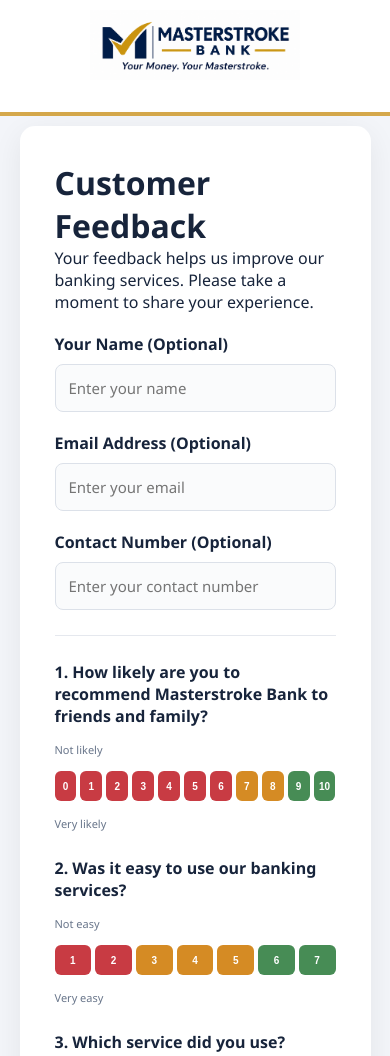
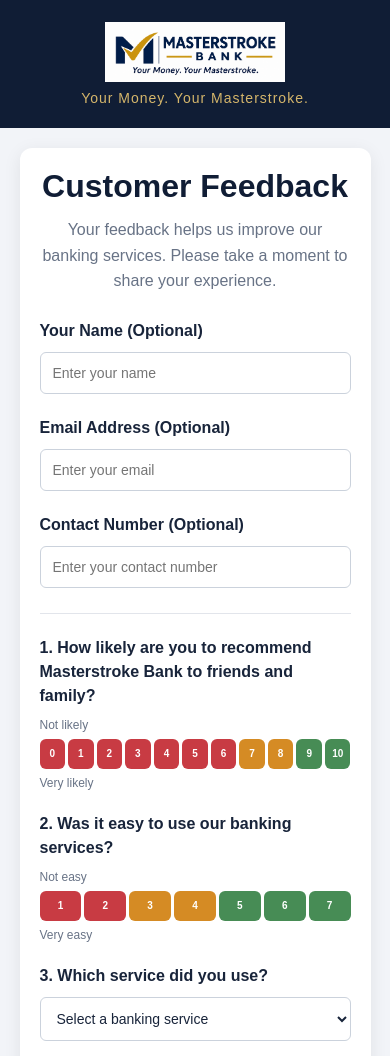
Before and after one commit to aspro74/masterstroke-bank, a plain HTML site: page index.html in a window 390 px wide. Shown: the top 1056 px of the page. Drawn offline with Linux system fonts and the light colour scheme.

Commit message:
Update style.css

```diff
--- a/style.css
+++ b/style.css
@@ -6,284 +6,246 @@
 }
 
 body {
-    font-family: 'Segoe UI', Arial, sans-serif;
-    background: #f3f5f9;
-    color: #17243b;
+    font-family: Arial, sans-serif;
+    background: #f2f4f8;
+    color: #18243a;
+    min-height: 100vh;
 }
 
-/* Header */
+/* HEADER */
 
-header {
+.header {
     background: #101d35;
     color: white;
     text-align: center;
-    padding: 30px 15px;
-    border-bottom: 4px solid #d5a84b;
+    padding: 22px 15px;
 }
 
-.logo {
-    font-size: 27px;
-    font-weight: bold;
-    letter-spacing: 2px;
+.bank-logo {
+    width: 220px;
+    max-width: 80%;
+    height: auto;
+    display: block;
+    margin: 0 auto 8px;
 }
 
-.tagline {
-    color: #d5a84b;
-    font-size: 12px;
-    letter-spacing: 3px;
-    margin-top: 8px;
+.header p {
+    color: #d5b66b;
+    font-size: 14px;
+    letter-spacing: 1px;
 }
 
-/* Welcome section */
+/* FEEDBACK CARD */
 
-.welcome {
-    text-align: center;
-    padding: 55px 20px 35px;
+.feedback-card {
+    background: white;
+    width: 90%;
+    max-width: 650px;
+    margin: 35px auto;
+    padding: 30px;
+    border-radius: 12px;
+    box-shadow: 0 4px 18px rgba(0, 0, 0, 0.08);
 }
 
-.welcome h1 {
-    font-size: 42px;
+.feedback-card h1 {
+    text-align: center;
     color: #101d35;
     margin-bottom: 12px;
 }
 
-.welcome p {
-    color: #68758a;
-    font-size: 16px;
+.intro {
+    text-align: center;
+    color: #687386;
+    line-height: 1.6;
+    margin-bottom: 25px;
 }
 
-/* Feedback card */
+/* FORM FIELDS */
 
-.feedback-card {
-    background: white;
-    width: 90%;
-    max-width: 600px;
-    margin: 10px auto 60px;
-    padding: 35px;
-    border-radius: 15px;
-    box-shadow: 0 8px 30px rgba(0,0,0,0.07);
+form label {
+    display: block;
+    font-weight: bold;
+    margin-top: 22px;
+    margin-bottom: 9px;
+    line-height: 1.5;
 }
 
-.feedback-card h2 {
-    font-size: 25px;
-    margin-bottom: 8px;
+form input,
+form select,
+form textarea {
+    display: block;
+    width: 100%;
+    padding: 12px;
+    border: 1px solid #cbd2dc;
+    border-radius: 6px;
+    font-size: 14px;
+    background: white;
+    color: #18243a;
 }
 
-.subtitle {
-    color: #8490a1;
-    margin-bottom: 28px;
+form input:focus,
+form select:focus,
+form textarea:focus {
+    outline: none;
+    border-color: #c49b43;
+    box-shadow: 0 0 0 2px rgba(196, 155, 67, 0.15);
 }
 
-/* Form */
-
-label {
-    display: block;
-    font-weight: 600;
-    margin: 20px 0 9px;
-}
-
-input, select, textarea {
-    width: 100%;
-    padding: 13px;
-    border: 1px solid #dce1e9;
-    border-radius: 8px;
-    font-size: 15px;
-    outline: none;
-    background: #fafbfc;
-    font-family: inherit;
-}
-
-input:focus, select:focus, textarea:focus {
-    border-color: #d5a84b;
-}
-
-textarea {
+form textarea {
     resize: vertical;
 }
 
-/* Star rating */
-
-.stars {
-    display: flex;
-    gap: 10px;
-    font-size: 36px;
-    cursor: pointer;
+hr {
+    border: none;
+    border-top: 1px solid #e2e5eb;
+    margin-top: 25px;
 }
 
-.stars span {
-    color: #d9dce2;
-    transition: 0.2s;
+/* RATING LAYOUT */
+
+.number-rating {
+    display: flex;
+    flex-direction: column;
+    gap: 7px;
+    margin-top: 10px;
 }
 
-.stars span.active {
-    color: #d5a84b;
-}
-
-/* Submit button */
-
-button {
-    width: 100%;
-    padding: 15px;
-    margin-top: 25px;
-    background: #101d35;
-    color: white;
-    border: none;
-    border-radius: 8px;
-    font-size: 16px;
-    font-weight: bold;
-    cursor: pointer;
-    transition: 0.3s;
-}
-
-button:hover {
-    background: #d5a84b;
-    color: #101d35;
-}
-
-button:disabled {
-    opacity: 0.6;
-    cursor: not-allowed;
-}
-
-#status {
-    text-align: center;
-    margin-top: 15px;
-    font-weight: 600;
-}
-
-/* Footer */
-
-footer {
-    background: #101d35;
-    color: #c5cbd5;
-    text-align: center;
-    padding: 25px;
-    font-size: 13px;
-}
-
-footer p {
-    color: #d5a84b;
-    margin-top: 7px;
-}
-
-/* Mobile responsive */
-
-@media (max-width: 600px) {
-    .logo {
-        font-size: 21px;
-    }
-
-    .welcome h1 {
-        font-size: 32px;
-    }
-    /* MASTERSTROKE BANK LOGO */
-
-header {
-    background: #ffffff;
-    padding: 20px;
-    text-align: center;
-    border-bottom: 4px solid #d5a84b;
-}
-
-.bank-logo {
-    display: block;
-    width: 250px;
-    max-width: 80%;
-    height: auto;
-    margin: auto;
-}
-
-@media (max-width: 600px) {
-    header {
-        padding: 10px;
-    }
-
-    .bank-logo {
-        width: 210px;
-        max-width: 85%;
-    }
-}
-/* FEEDBACK FORM CATEGORIES */
-
-.feedback-card hr {
-    border: 0;
-    border-top: 1px solid #e5e8ee;
-    margin: 25px 0;
-}
-
-/* COMPACT RATING BUTTONS */
-
-.number-rating {
-    margin-top: 10px;
-    margin-bottom: 22px;
-}
-
-.number-rating .rating-label {
-    display: inline-block;
-    font-size: 11px;
-    color: #68758a;
-    margin: 4px 0;
+.rating-label {
+    font-size: 12px;
+    color: #687386;
 }
 
 .number-buttons {
     display: grid;
     grid-template-columns: repeat(11, minmax(0, 1fr));
-    gap: 7px;
-    margin: 10px 0;
+    gap: 6px;
+    width: 100%;
 }
+
+/* RATING BUTTONS */
 
 .number-buttons button {
     width: 100%;
+    height: 34px;
     min-width: 0;
-    height: 34px;
     padding: 0;
     margin: 0;
-    font-size: 12px;
-    font-weight: 600;
     border: 2px solid transparent;
     border-radius: 6px;
     color: white;
+    font-size: 12px;
+    font-weight: bold;
     cursor: pointer;
     transition: 0.2s ease;
 }
 
-/* RED */
-.number-buttons button {
+/* RED BUTTONS */
+
+#recommendOptions .number-buttons button:nth-child(-n+7),
+#easeOptions .number-buttons button:nth-child(-n+2) {
     background: #c83b43;
 }
 
-/* ORANGE */
-.number-buttons button.mid {
+/* ORANGE BUTTONS */
+
+#recommendOptions .number-buttons button:nth-child(n+8):nth-child(-n+9),
+#easeOptions .number-buttons button:nth-child(n+3):nth-child(-n+4) {
     background: #d58b24;
 }
 
-/* GREEN */
-.number-buttons button.high {
+/* GREEN BUTTONS */
+
+#recommendOptions .number-buttons button:nth-child(n+10),
+#easeOptions .number-buttons button:nth-child(n+5) {
     background: #478c55;
 }
 
+/* HOVER EFFECT */
+
+.number-buttons button:hover {
+    filter: brightness(0.88);
+    transform: translateY(-2px);
+}
+
 /* SELECTED BUTTON */
+
 .number-buttons button.selected {
     background: #101d35 !important;
-    color: #ffffff !important;
-    border: 2px solid #d5a84b !important;
-    outline: 2px solid #101d35;
-    outline-offset: 2px;
+    color: white !important;
+    border: 3px solid #d5a84b !important;
     transform: scale(1.08);
-    box-shadow: 0 3px 9px rgba(16, 29, 53, 0.25);
+    box-shadow: 0 3px 9px rgba(0, 0, 0, 0.25);
 }
+
+/* SECOND RATING HAS 7 BUTTONS */
 
 #easeOptions .number-buttons {
     grid-template-columns: repeat(7, minmax(0, 1fr));
 }
 
-@media (max-width: 400px) {
+/* SUBMIT BUTTON */
+
+#submitBtn {
+    display: block;
+    width: 100%;
+    padding: 13px;
+    margin-top: 28px;
+    background: #101d35;
+    color: white;
+    border: none;
+    border-radius: 6px;
+    font-size: 15px;
+    font-weight: bold;
+    cursor: pointer;
+    transition: 0.2s;
+}
+
+#submitBtn:hover {
+    background: #263b60;
+}
+
+#submitBtn:disabled {
+    opacity: 0.6;
+    cursor: not-allowed;
+}
+
+/* STATUS MESSAGE */
+
+#status {
+    text-align: center;
+    margin-top: 15px;
+    font-size: 14px;
+    font-weight: bold;
+}
+
+/* FOOTER */
+
+footer {
+    text-align: center;
+    padding: 20px;
+    color: #687386;
+    font-size: 12px;
+    line-height: 1.8;
+}
+
+/* MOBILE RESPONSIVENESS */
+
+@media (max-width: 480px) {
+    .feedback-card {
+        padding: 20px;
+        margin: 20px auto;
+    }
+
     .number-buttons {
-        gap: 4px;
+        gap: 3px;
     }
 
     .number-buttons button {
         height: 30px;
         font-size: 10px;
     }
+
+    .bank-logo {
+        width: 180px;
+    }
 }
```
